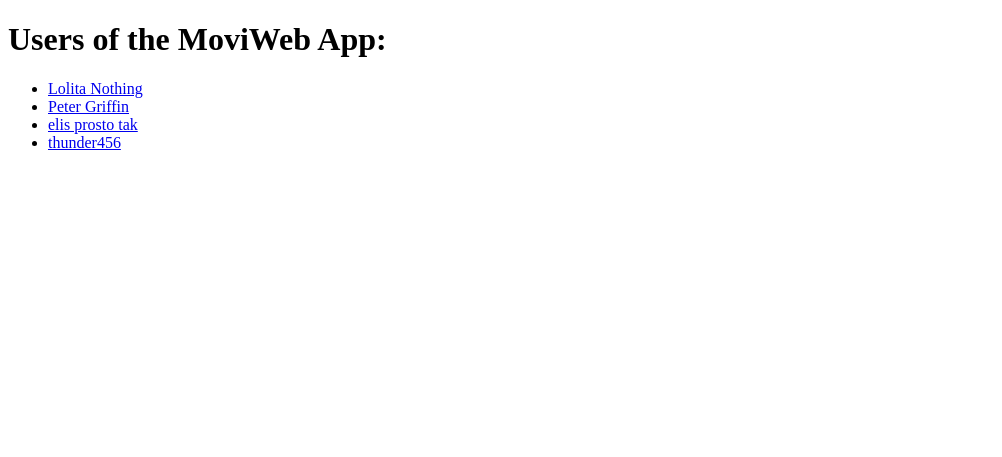
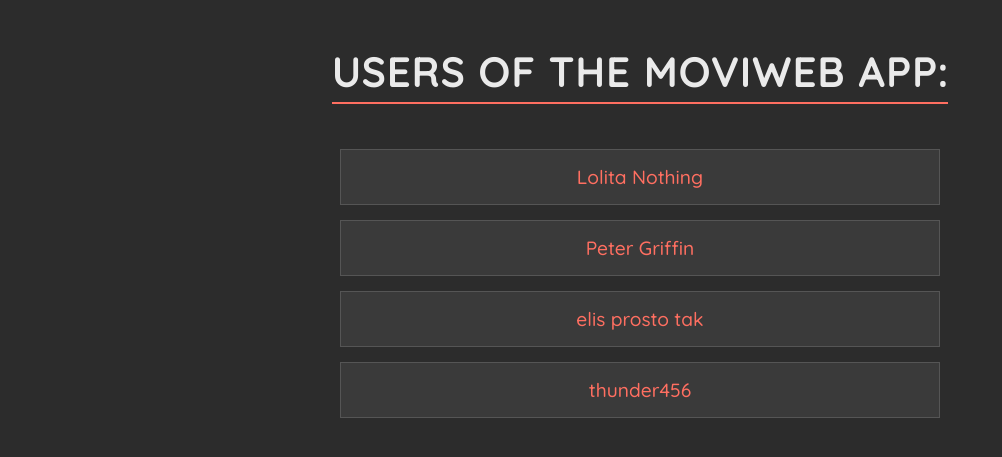
Before and after one commit to elis-elis/moviweb_app, a Flask app: template templates/users.html in a window 1280 px wide. Shown: the top 457 px of the page, without its empty margins (0-1002 px from the left). Run offline with Flask 3, Linux system fonts and the light colour scheme; the template is opened without the code that fills it: values that come from a table or form of the project are taken from there, others are empty; parts of the project's set-up code (start-up, migrations or seed data) failed here and were passed over.

Commit message:
add html files for home, users and user_movies routes, add new app.route to display user movies

```diff
--- a/app.py
+++ b/app.py
@@ -1,4 +1,4 @@
-from flask import Flask, request, jsonify, flash, render_template
+from flask import Flask, request, jsonify, flash, render_template, redirect
 from flask_cors import CORS
 from config import Config
 from data_models import db, User, Movie, user_movies
@@ -20,13 +20,12 @@ data_manager = SQLiteDataManager(app)
 
 @app.route('/')
 def home():
-    # return render_template('home.html')
-    return 'Welcome, but I am not impressed...🛸'
+    return render_template('home.html')
 
 
 @app.route('/users', methods=['GET'])
 def list_users():
-    users = data_manager.get_all_users()
+    users = data_manager.list_all_users()
     return render_template('users.html', users=users)
 
 
@@ -60,5 +59,25 @@ def add_movie():
         return jsonify({'error': 'All fields are required.'}), 400
 
 
+@app.route('/users/<int:user_id>', methods=['GET'])
+def display_user_movies(user_id):
+    # Fetch user from the database, this is to ensure the user exists
+    user = data_manager.get_user_by_id(user_id)
+
+    # Fetch the user's favorite movies
+    movies = data_manager.get_user_movies(user_id)
+
+    if not user:
+        flash(f'User with ID {user_id} is not found.', 'error')
+        return redirect('/users')
+
+    return render_template('user_movies.html', user=user, movies=movies)
+
+
+@app.route('/users/<int:user_id>/add_movie', methods=['POST'])
+def add_movie_to_user(user_id):
+    pass
+
+
 if __name__ == '__main__':
     app.run(debug=True)
--- a/templates/users.html
+++ b/templates/users.html
@@ -4,6 +4,55 @@
     <meta charset="UTF-8">
     <meta name="viewport" content="width=device-width, initial-scale=1.0">
     <title>Users - MovieWeb App</title>
+    <link href="https://fonts.googleapis.com/css2?family=Amatic+SC:wght@700&family=Quicksand:wght@400;500&display=swap" rel="stylesheet">
+    <style>
+    body {
+        background-color: #2C2C2C; /* Dark grey background for a modern look */
+        font-family: 'Quicksand', sans-serif;
+        color: #EAEAEA; /* Light grey text for readability */
+        text-align: center;
+        margin: 0;
+        padding: 20px;
+    }
+    h1 {
+        font-family: 'Quicksand', sans-serif;
+        font-size: 2.5rem;
+        color: #EAEAEA; /* White text for heading */
+        margin-bottom: 30px;
+        text-transform: uppercase; /* Uppercase text for a modern feel */
+        letter-spacing: 2px; /* Spacing for a sleek appearance */
+        border-bottom: 2px solid #FF6F61; /* Underline accent for emphasis */
+        display: inline-block; /* Center the border below the text */
+        padding-bottom: 5px;
+    }
+    ul {
+        list-style-type: none; /* Remove bullet points */
+        padding: 0;
+        max-width: 600px;
+        margin: 0 auto; /* Center the list on the page */
+    }
+    li {
+        background-color: #3A3A3A; /* Slightly lighter grey for list items */
+        border: 1px solid #555; /* Subtle border for definition */
+        margin: 15px 0;
+        padding: 15px;
+        transition: background-color 0.3s, transform 0.3s; /* Smooth hover effect */
+    }
+    li:hover {
+        transform: translateY(-5px); /* Subtle lift on hover */
+        background-color: #444; /* Slightly darker on hover for contrast */
+    }
+    a {
+        text-decoration: none;
+        color: #FF6F61; /* Accent color for links */
+        font-weight: 500;
+        font-size: 1.2rem;
+        transition: color 0.3s; /* Smooth color transition on hover */
+    }
+    a:hover {
+        color: #FFD700; /* Gold color on hover for elegance */
+    }
+</style>
 </head>
 <body>
     <h1>Users of the MoviWeb App:</h1>
```
Also changed, not shown: datamanager/data_manager_interface.py (+8 -1 lines), datamanager/sqlite_data_manager.py (+8 -1 lines), templates/home.html (added, +50 -0 lines), templates/user_movies.html (added, +94 -0 lines).
